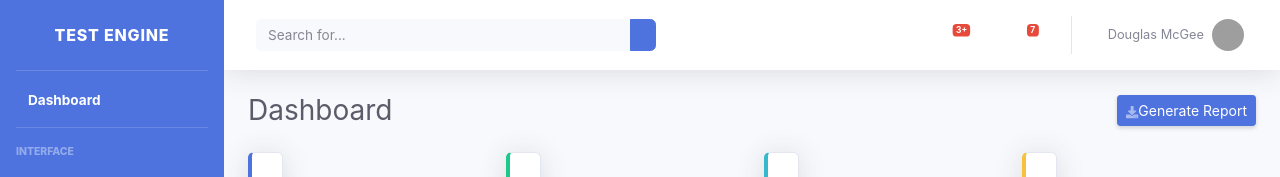
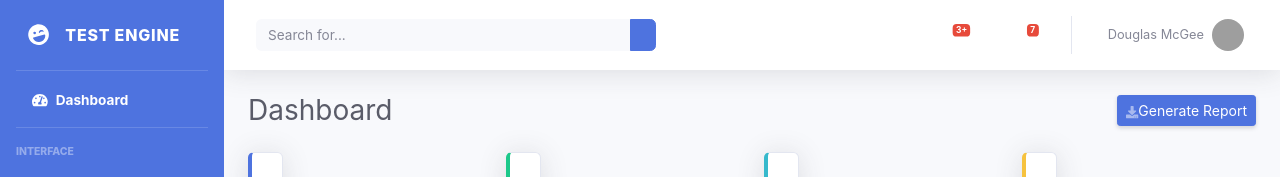
Before and after one commit to DevAVIJIT7/test-engine-react, a React (Create React App) app: page /dashboard in a window 1280 px wide. Shown: the top 177 px of the page. Built offline with nearby package versions, Linux system fonts and the light colour scheme; grey boxes are pictures that could not be loaded; what react-widgets-moment would draw is missing.

Commit message:
icons added

```diff
--- a/src/components/Sidebar/Sidebar.js
+++ b/src/components/Sidebar/Sidebar.js
@@ -1,14 +1,16 @@
 import React from 'react';
 import { connect } from 'react-redux';
+import { faLaughWink, faTachometerAlt } from '@fortawesome/free-solid-svg-icons';
+import { FontAwesomeIcon } from '@fortawesome/react-fontawesome';
 
 class Sidebar extends React.Component {
   render() {
     return (
       <ul className="navbar-nav bg-gradient-primary sidebar sidebar-dark accordion" id="accordionSidebar">
 
-        <a className="sidebar-brand d-flex align-items-center justify-content-center" href="index.html">
+        <a className="sidebar-brand d-flex align-items-center justify-content-center" href="/">
           <div className="sidebar-brand-icon rotate-n-15">
-            <i className="fas fa-laugh-wink" />
+            <FontAwesomeIcon icon={faLaughWink} className="fa-lg" />
           </div>
           <div className="sidebar-brand-text mx-3">Test Engine</div>
         </a>
@@ -16,8 +18,8 @@ class Sidebar extends React.Component {
         <hr className="sidebar-divider my-0" />
 
         <li className="nav-item active">
-          <a className="nav-link" href="index.html">
-            <i className="fas fa-fw fa-tachometer-alt" />
+          <a className="nav-link" href="/dashboard">
+            <FontAwesomeIcon icon={faTachometerAlt} className="fa-sm mx-2" />
             <span>Dashboard</span>
           </a>
         </li>
```
